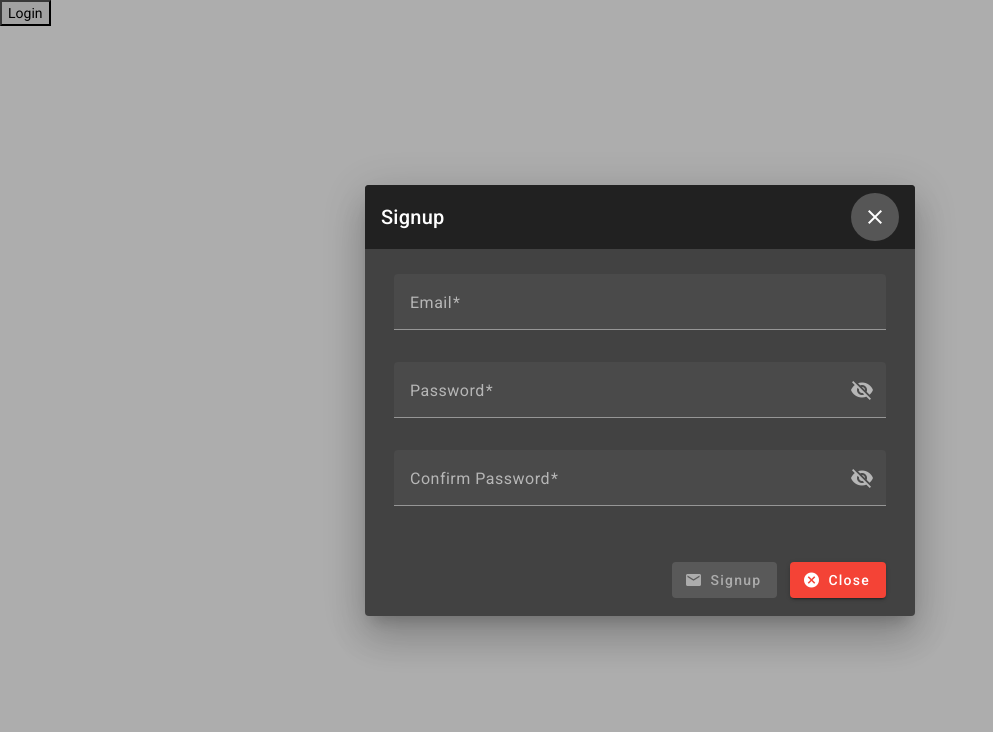
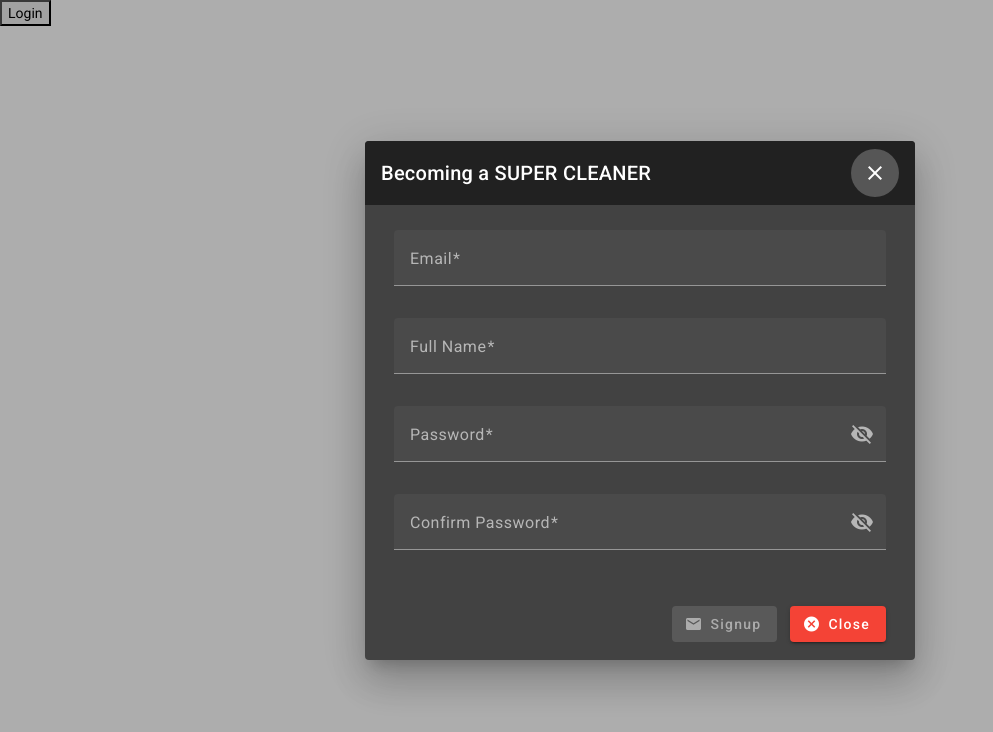
Before and after one commit to GiaBaorr/Cleaner-Frontend, an Angular app: page / in a window 1280 px wide. Both pictures are taken after a click on the button "Login". Shown: the top 732 px of the page, without its empty margins (0-993 px from the left). Built offline with nearby package versions, Linux system fonts and the light colour scheme.

Commit message:
Password matching validator

```diff
--- a/src/app/components/signup/signup.component.html
+++ b/src/app/components/signup/signup.component.html
@@ -1,6 +1,6 @@
 <mat-toolbar>
   <mat-toolbar-row fxLayout="row">
-    <span>Signup</span>
+    <span>Becoming a SUPER CLEANER</span>
     <span class="spacer"></span>
     <button class="mat-dialog-close" mat-icon-button mat-dialog-close>
       <mat-icon>close</mat-icon>
@@ -25,6 +25,24 @@
             >This field is mandatory</span
           >
           <span *ngIf="signUpForm.controls.email.errors.pattern"
+            >This field is invalid</span
+          >
+        </mat-error>
+      </mat-form-field>
+      <!-- fullName -->
+      <mat-form-field appearance="fill" fxFlex>
+        <mat-label>Full Name</mat-label>
+        <input matInput formControlName="fullName" required />
+        <mat-error
+          *ngIf="
+            signUpForm.controls.fullName.touched &&
+            signUpForm.controls.fullName.invalid
+          "
+        >
+          <span *ngIf="signUpForm.controls.fullName.errors.required"
+            >This field is mandatory</span
+          >
+          <span *ngIf="signUpForm.controls.fullName.errors.pattern"
             >This field is invalid</span
           >
         </mat-error>
@@ -102,6 +120,9 @@
             "
             >This field length must be between 6-18</span
           >
+          <span *ngIf="signUpForm.controls.password2.errors.confirmedValidator">
+            Passwords are not match.
+          </span>
         </mat-error>
       </mat-form-field>
     </div>
--- a/src/app/components/signup/signup.component.ts
+++ b/src/app/components/signup/signup.component.ts
@@ -1,5 +1,11 @@
 import { Component, OnInit } from '@angular/core';
-import { FormBuilder, FormGroup, Validators } from '@angular/forms';
+import {
+  AbstractControl,
+  FormBuilder,
+  FormGroup,
+  ValidatorFn,
+  Validators,
+} from '@angular/forms';
 import { GlobalConstants } from 'src/app/global-constant';
 
 @Component({
@@ -15,7 +21,8 @@ export class SignupComponent implements OnInit {
   constructor(private formBuilder: FormBuilder) {}
 
   ngOnInit(): void {
-    this.signUpForm = this.formBuilder.group({
+    this.signUpForm = this.formBuilder.group(
+      {
         email: [
           null,
           [Validators.required, Validators.pattern(GlobalConstants.emailRegex)],
@@ -29,7 +36,27 @@ export class SignupComponent implements OnInit {
           ],
         ],
         password2: [null, [Validators.required]],
-    });
+        fullName: [null, [Validators.required]],
+      },
+      {
+        validator: this.ConfirmedValidator(),
+      }
+    );
+  }
+
+  ConfirmedValidator() {
+    return (formGroup: FormGroup) => {
+      const password1 = formGroup.controls['password1'];
+      const password2 = formGroup.controls['password2'];
+      if (password2.errors && !password2.errors?.['confirmedValidator']) {
+        return;
+      }
+      if (password1.value !== password2.value) {
+        password2.setErrors({ confirmedValidator: true });
+      } else {
+        password2.setErrors(null);
+      }
+    };
   }
 
   validateSubmit() {
--- a/src/app/global-constant.ts
+++ b/src/app/global-constant.ts
@@ -6,11 +6,8 @@ export class GlobalConstants {
   public static unauthorized: string =
     'You are not allowed to access this page.';
 
-  public static productExistError: string = 'Product already exists';
-
-  public static productAdded: string = 'Product added successfully';
   //Regex
-  public static nameRegex = '[a-zA-Z0-9 ]*';
+  public static nameRegex = '';
   public static emailRegex = '[A-Za-z0-9._%-]+@[A-Za-z0-9._%-]+\\.[a-z]{2,3}';
   public static contactNumberRegex = '^[e0-9]{10,10}$';
 
```
Lines whose indentation alone changed are shown as unchanged.
